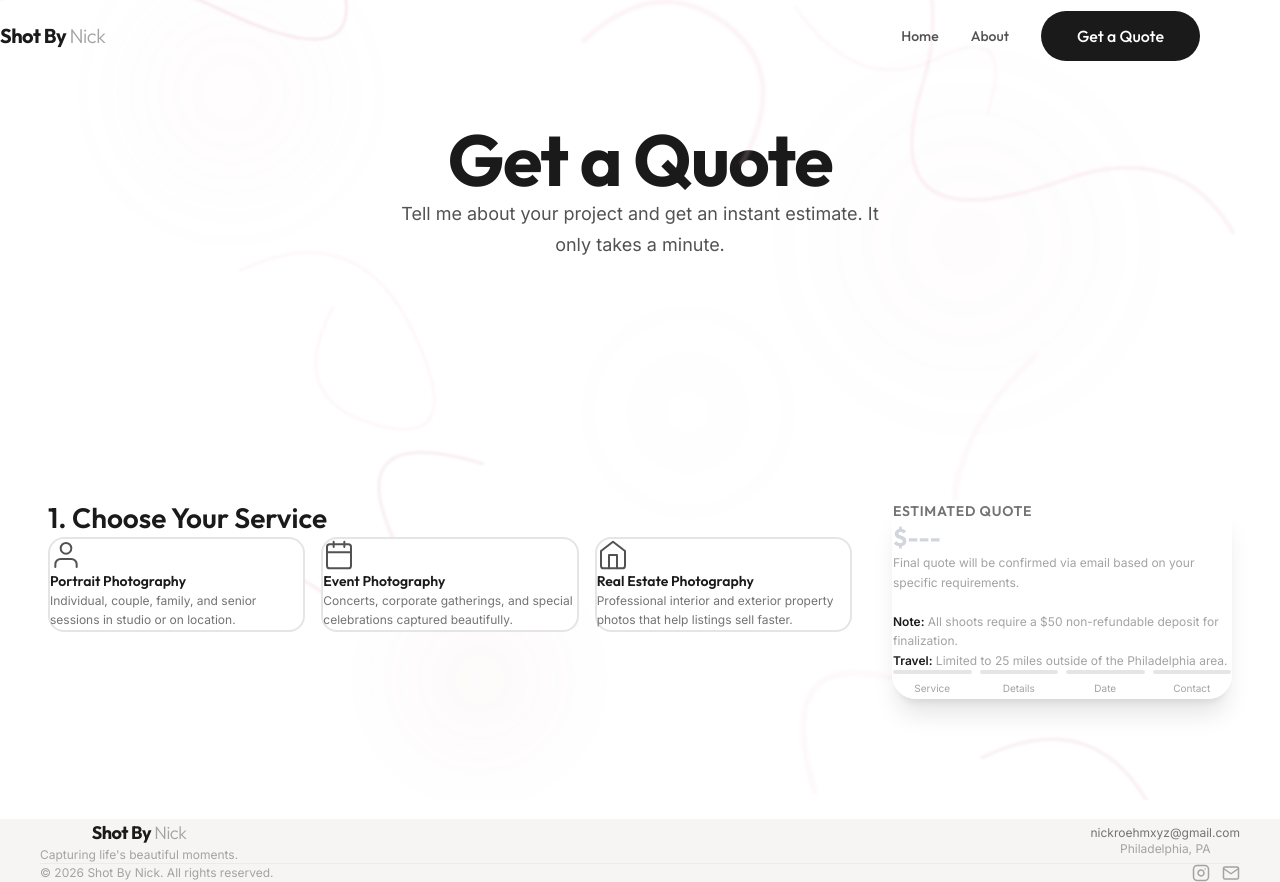
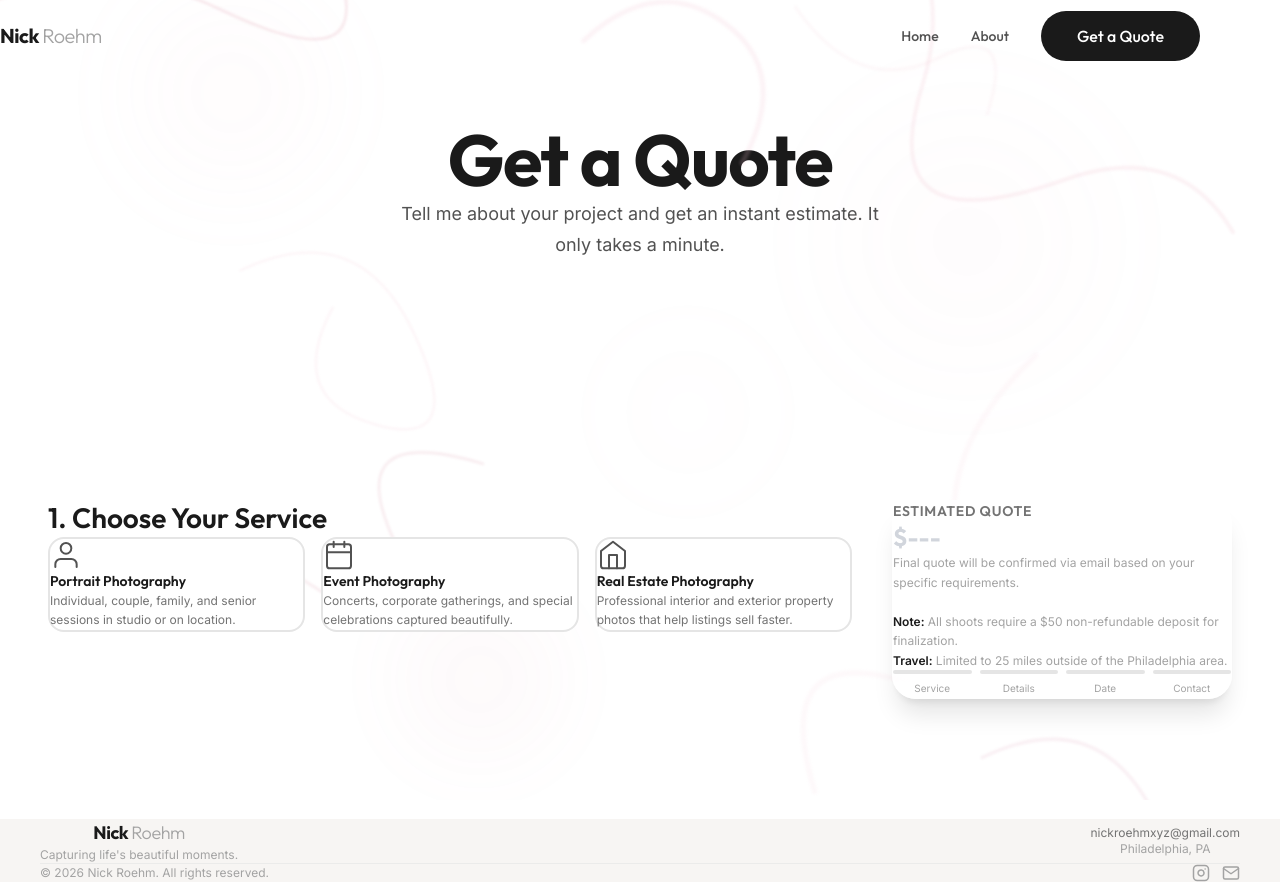
Before and after one commit to jawnman/clientbookings, a React (Vite) app: page /quote in a window 1280 px wide. Built offline with nearby package versions, Linux system fonts and the light colour scheme.

Commit message:
Update branding to Nick Roehm and add Vercel Analytics

```diff
--- a/package.json
+++ b/package.json
@@ -14,6 +14,7 @@
   "dependencies": {
     "@emailjs/browser": "^4.4.1",
     "@tailwindcss/vite": "^4.1.18",
+    "@vercel/analytics": "^1.6.1",
     "@vitejs/plugin-react": "^5.1.4",
     "framer-motion": "^12.34.0",
     "react": "^19.2.4",
--- a/src/App.jsx
+++ b/src/App.jsx
@@ -1,4 +1,5 @@
 import { useEffect } from 'react'
+import { Analytics } from '@vercel/analytics/react'
 import { Routes, Route, useLocation } from 'react-router-dom'
 import { AnimatePresence } from 'framer-motion'
 import Navbar from './components/Navbar'
@@ -27,6 +28,7 @@ function App() {
                 </Routes>
             </AnimatePresence>
             <Footer />
+            <Analytics />
         </>
     )
 }
--- a/src/components/Footer.jsx
+++ b/src/components/Footer.jsx
@@ -33,7 +33,7 @@ export default function Footer() {
                     <div className="flex flex-col md:flex-row items-center justify-between gap-6 mb-8">
                         <div className="text-center md:text-left">
                             <span className="text-lg font-bold tracking-tight text-primary" style={{ fontFamily: 'var(--font-display)' }}>
-                                Shot By <span className="font-light text-gray-400">Nick</span>
+                                Nick <span className="font-light text-gray-400">Roehm</span>
                             </span>
                             <p className="text-xs text-gray-400 mt-1">Capturing life's beautiful moments.</p>
                         </div>
@@ -47,7 +47,7 @@ export default function Footer() {
 
                 <div className="flex flex-col md:flex-row items-center justify-between gap-4 pt-6 border-t border-gray-200/60">
                     <p className="text-xs text-gray-400">
-                        © {new Date().getFullYear()} Shot By Nick. All rights reserved.
+                        © {new Date().getFullYear()} Nick Roehm. All rights reserved.
                     </p>
                     <div className="flex gap-3">
                         {socialLinks.map((social) => (
--- a/src/components/Navbar.jsx
+++ b/src/components/Navbar.jsx
@@ -41,7 +41,7 @@ export default function Navbar() {
                             style={{ fontFamily: 'var(--font-display)' }}
                             whileHover={{ scale: 1.02 }}
                         >
-                            Shot By <span className="font-light text-gray-400">Nick</span>
+                            Nick <span className="font-light text-gray-400">Roehm</span>
                         </motion.span>
                     </Link>
 
--- a/src/pages/Home.jsx
+++ b/src/pages/Home.jsx
@@ -65,7 +65,7 @@ export default function Home() {
                             animate={{ opacity: 1, y: 0 }}
                             transition={{ duration: 0.6, ease: [0.4, 0, 0.2, 1] }}
                         >
-                            Shot By Nick
+                            Nick Roehm
                         </motion.p>
 
                         <motion.h1
```
Also changed, not shown: 1 other file (tests, documents, lock files or other folders).
